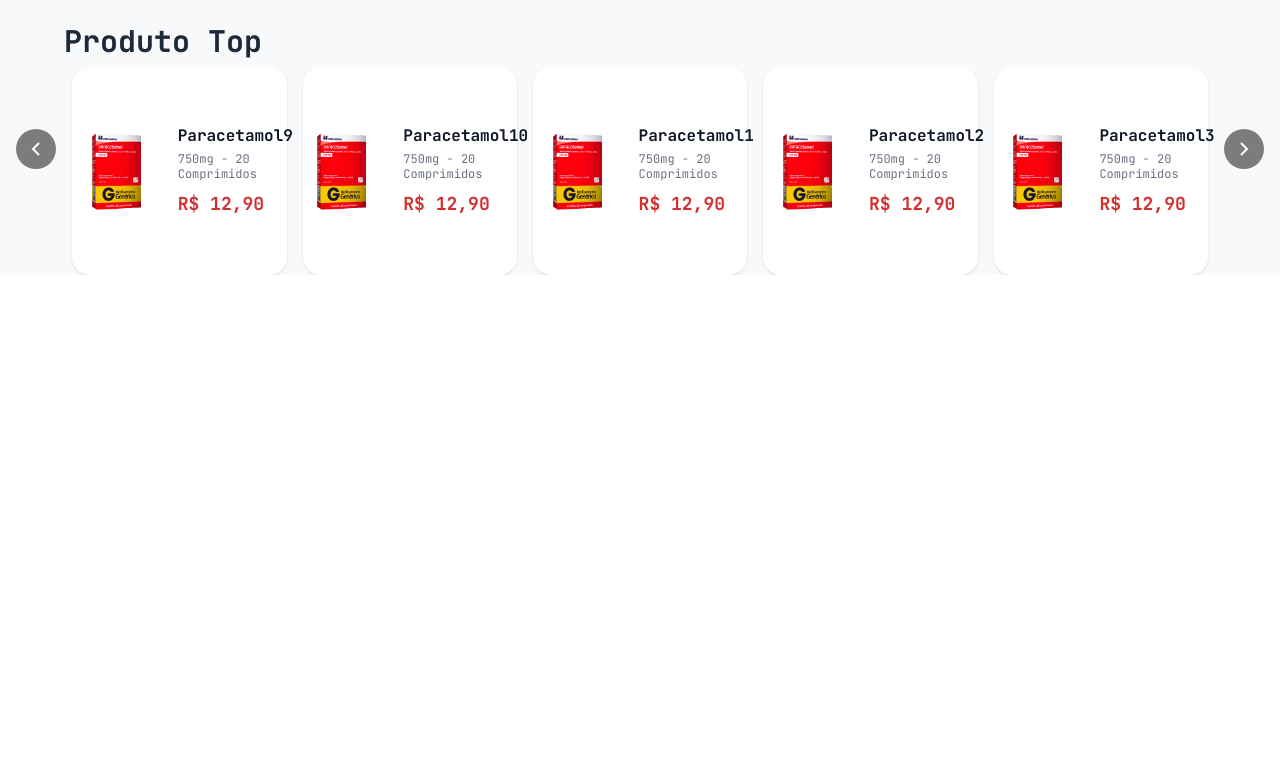
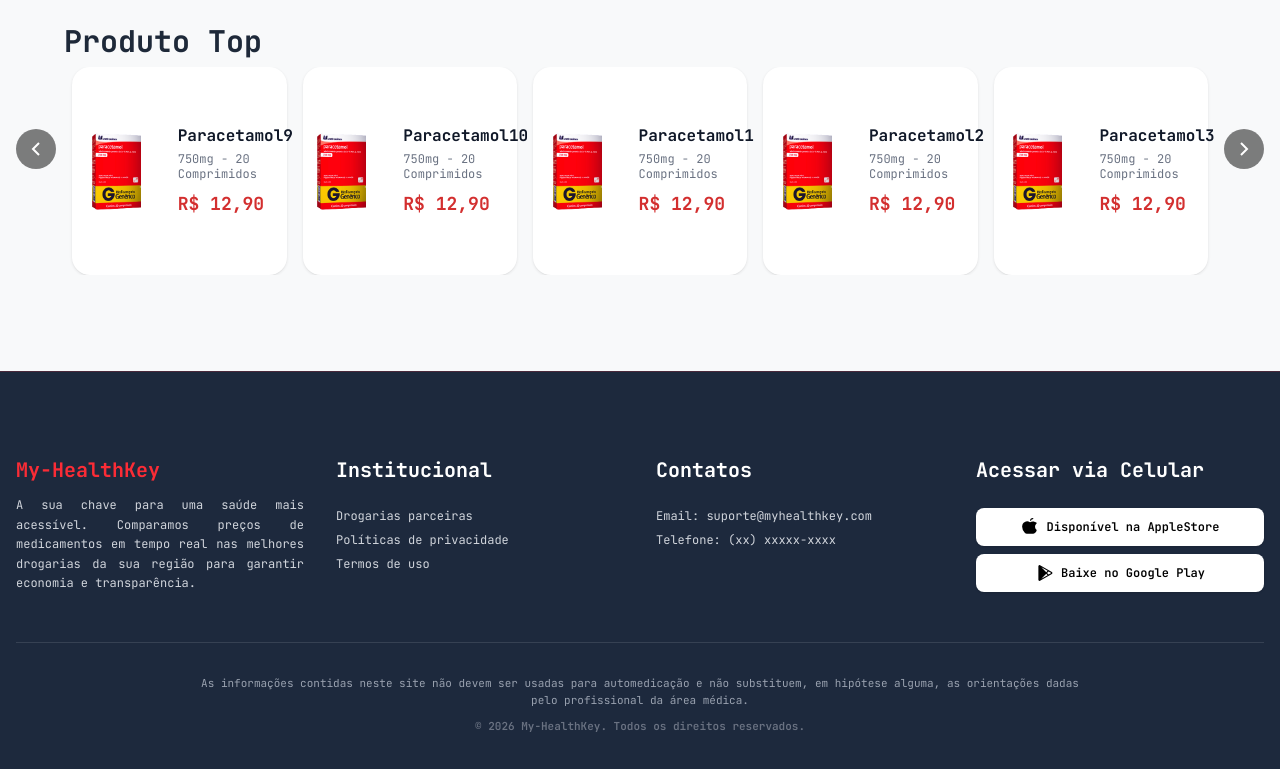
Before and after one commit to coated82/My-HealthKey, a Next.js app in the folder my-healthkey/: page / in a window 1280 px wide. Shown: the part 1255-2024 px from the top of the page. Before the commit the page ends 1530 px from the top, so only its background shows below. Built offline with nearby package versions, Linux system fonts and the light colour scheme.

Commit message:
Tomi o Footer

```diff
--- /dev/null
+++ b/my-healthkey/src/app/_components/footer.tsx
@@ -0,0 +1,70 @@
+"use client";
+import { AppleLogoIcon, GooglePlayLogoIcon } from "@phosphor-icons/react";
+
+export function Footer() {
+    return (
+
+        <section className="bg-slate-800 py-16 text-white border-t border-red-500/20">
+            <div className='container mx-auto px-4 max-w-7xl'>
+
+                <footer>
+
+                    <div className="grid grid-cols-1 md:grid-cols-2 lg:grid-cols-4 gap-8 mb-12 mt-5">
+
+
+                        <div className="flex flex-col items-start">
+                            <h3 className="text-xl font-bold mb-3 text-red-500">My-HealthKey</h3>
+                            <p className="text-xs text-gray-300 leading-relaxed text-justify">
+                                A sua chave para uma saúde mais acessível. Comparamos preços de medicamentos em tempo real nas melhores drogarias da sua região para garantir economia e transparência.
+                            </p>
+                        </div>
+
+
+                        <div className="flex flex-col gap-3">
+                            <h3 className="text-xl font-bold mb-3">Institucional</h3>
+                            <ul className="text-xs text-gray-300 flex flex-col gap-2">
+                                <li><a href="#" className="hover:text-white transition">Drogarias parceiras</a></li>
+                                <li><a href="#" className="hover:text-white transition">Políticas de privacidade</a></li>
+                                <li><a href="#" className="hover:text-white transition">Termos de uso</a></li>
+                            </ul>
+                        </div>
+
+                        <div className="flex flex-col gap-3">
+                            <h3 className="text-xl font-bold mb-3">Contatos</h3>
+                            <ul className="text-xs text-gray-300 flex flex-col gap-2">
+                                <li>Email: suporte@myhealthkey.com</li>
+                                <li>Telefone: (xx) xxxxx-xxxx</li>
+                            </ul>
+                        </div>
+
+                        <div className="flex flex-col gap-3">
+                            <h3 className="text-xl font-bold mb-3">Acessar via Celular</h3>
+                            <div className="flex flex-col gap-2 w-full">
+                                <button className="bg-white text-black text-xs font-semibold py-2.5 px-4 rounded-md shadow flex items-center justify-center gap-2 hover:bg-gray-100 transition w-full">
+                                    <AppleLogoIcon size={18} weight="fill" />
+                                    Disponível na AppleStore
+                                </button>
+                                <button className="bg-white text-black text-xs font-semibold py-2.5 px-4 rounded-md shadow flex items-center justify-center gap-2 hover:bg-gray-100 transition w-full">
+                                    <GooglePlayLogoIcon size={18} weight="fill" />
+                                    Baixe no Google Play
+                                </button>
+                            </div>
+                        </div>
+
+                    </div>
+
+                    <div className="border-t border-gray-700 my-8 w-full" />
+
+                    <div className="w-full text-[11px] text-gray-400 text-center leading-relaxed flex flex-col gap-2">
+                        <p className="max-w-4xl mx-auto">
+                            As informações contidas neste site não devem ser usadas para automedicação e não substituem, em hipótese alguma, as orientações dadas pelo profissional da área médica.
+                        </p>
+                        <p className="text-gray-500 font-semibold">© 2026 My-HealthKey. Todos os direitos reservados.</p>
+                    </div>
+
+                </footer>
+
+            </div>
+        </section>
+    );
+}
--- a/my-healthkey/src/app/_components/opcaoC.tsx
+++ b/my-healthkey/src/app/_components/opcaoC.tsx
@@ -153,7 +153,7 @@
     }, [emblaApi, onSelect]);
 
     return (
-        <div className="relative group mt-6">
+        <div className="relative group mt-6 mb-24">
             <div className="ml-16 mt-4 mb-2">
                 <h1 className="text-3xl font-bold text-gray-800 font-mono">
                     Produto Top
--- a/my-healthkey/src/app/page.tsx
+++ b/my-healthkey/src/app/page.tsx
@@ -5,6 +5,7 @@
 import { OpcaoA } from "./_components/opcaoA"
 import { OpcaoB } from "./_components/opcaoB"
 import { OpcaoC } from "./_components/opcaoC"
+import { Footer } from "./_components/footer"
 
 export default function Home(){
   return(
@@ -15,7 +16,7 @@
       <OpcaoA />
       <OpcaoB />
       <OpcaoC />
-
+      <Footer />
     </main>
   )
 }
```
